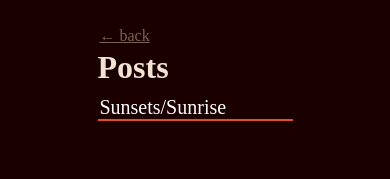
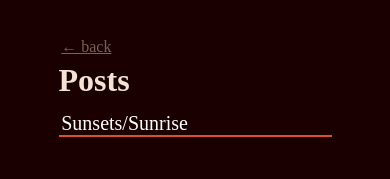
Before and after one commit to Flamnoss/flamnoss.github.io, a plain HTML site: page posts.html in a window 390 px wide. Drawn offline with Linux system fonts and the light colour scheme.

Commit message:
sunrise responsive

```diff
--- a/css/0dark.css
+++ b/css/0dark.css
@@ -15,3 +15,16 @@ body{
 a:hover{
   color: #D94F30;
 }
+
+@media (max-width: 900px) {
+  body, html{
+    margin: 0 10%;
+  }
+
+}
+@media (max-width: 600px) {
+  body, html{
+    margin: 0 15%;
+  }
+
+}
```
